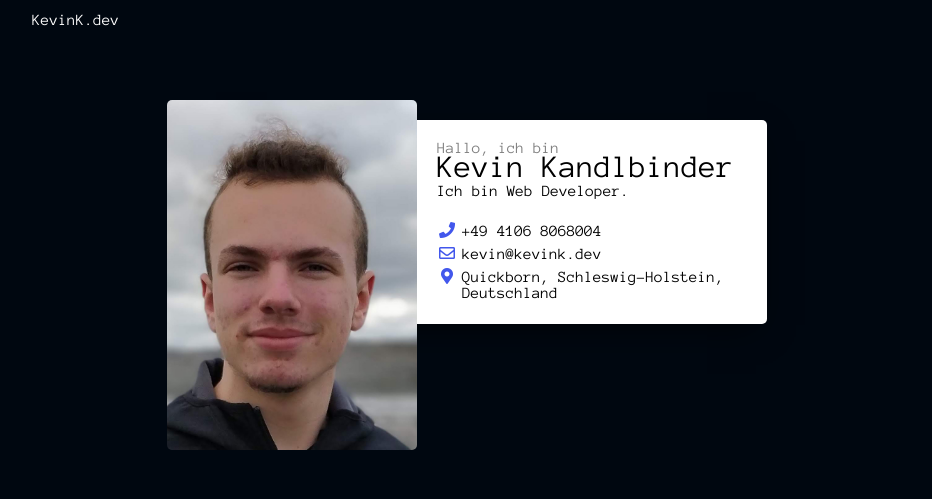
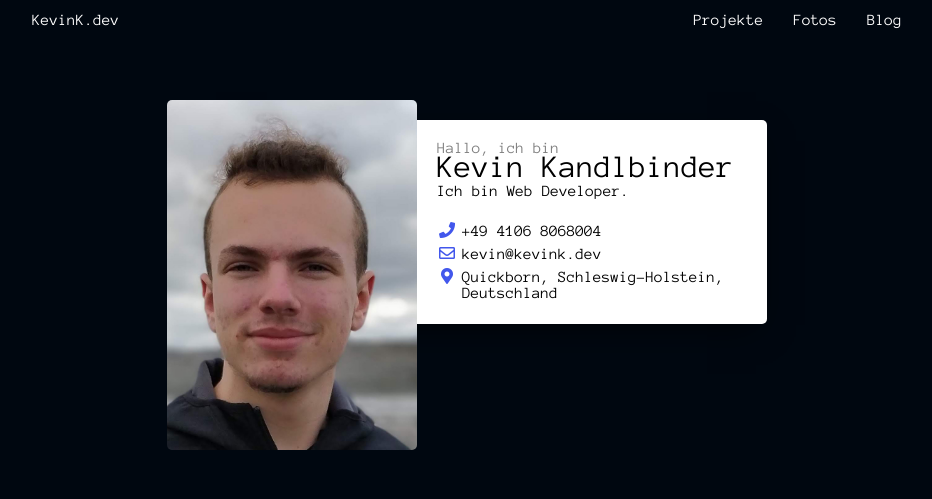
Before and after one commit to Unkn0wnCat/KevinK.dev, a Symfony app: template templates/home/index.html.twig in a window 1280 px wide. Shown: the top 499 px of the page, without its empty margins (173-1105 px from the left). Run offline with Twig, Linux system fonts and the light colour scheme; the template is opened without the code that fills it, so the values that code supplies are empty; some libraries are stand-ins or nearby versions.

Commit message:
Added .htaccess and fixed Structured Data.

```diff
--- a/templates/home/index.html.twig
+++ b/templates/home/index.html.twig
@@ -22,6 +22,7 @@
         },
         "telephone": "+49 4106 8068004",
         "description": "Web Developer",
+        "url": "https://kevink.dev/",
         "image": "https://kevink.dev/assets/images/Kevin-Kandlbinder_p01.jpg",
         "sameAs": [
             "https://twitter.com/unkn0wnkevin",
--- a/templates/html_base.html.twig
+++ b/templates/html_base.html.twig
@@ -18,9 +18,9 @@
     <nav class="topBarInner">
         <a id="navBtnHome" href="{{ path('index') }}" class="logo{% if module|default("") == "home" %} active{% endif %} spf-link">KevinK.dev</a>
         <div class="flexSpacer"></div>
-        {#<a id="navBtnProjects" href="{{ path('projects') }}" {% if module|default("") == "projects" %}class="active spf-link"{% else %}class="spf-link"{% endif %}>Projekte</a>
+        <a id="navBtnProjects" href="{{ path('projects') }}" {% if module|default("") == "projects" %}class="active spf-link"{% else %}class="spf-link"{% endif %}>Projekte</a>
         <a id="navBtnPhotos" href="{{ path('photos') }}" {% if module|default("") == "photos" %}class="active spf-link"{% else %}class="spf-link"{% endif %}>Fotos</a>
-        <a id="navBtnBlog" href="{{ path('blog') }}" {% if module|default("") == "blog" %}class="active spf-link"{% else %}class="spf-link"{% endif %}>Blog</a>#}
+        <a id="navBtnBlog" href="{{ path('blog') }}" {% if module|default("") == "blog" %}class="active spf-link"{% else %}class="spf-link"{% endif %}>Blog</a>
     </nav>
 </div>
 <div id="content">
```
Also changed, not shown: public/.htaccess (added).
